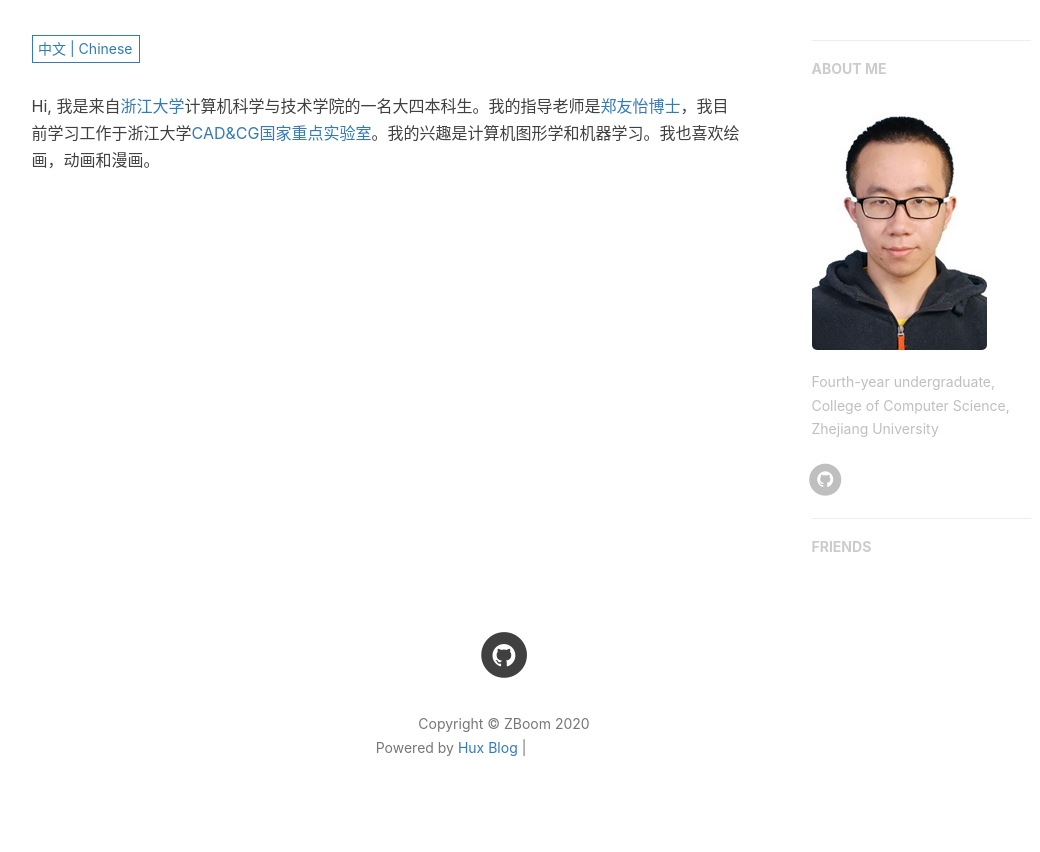
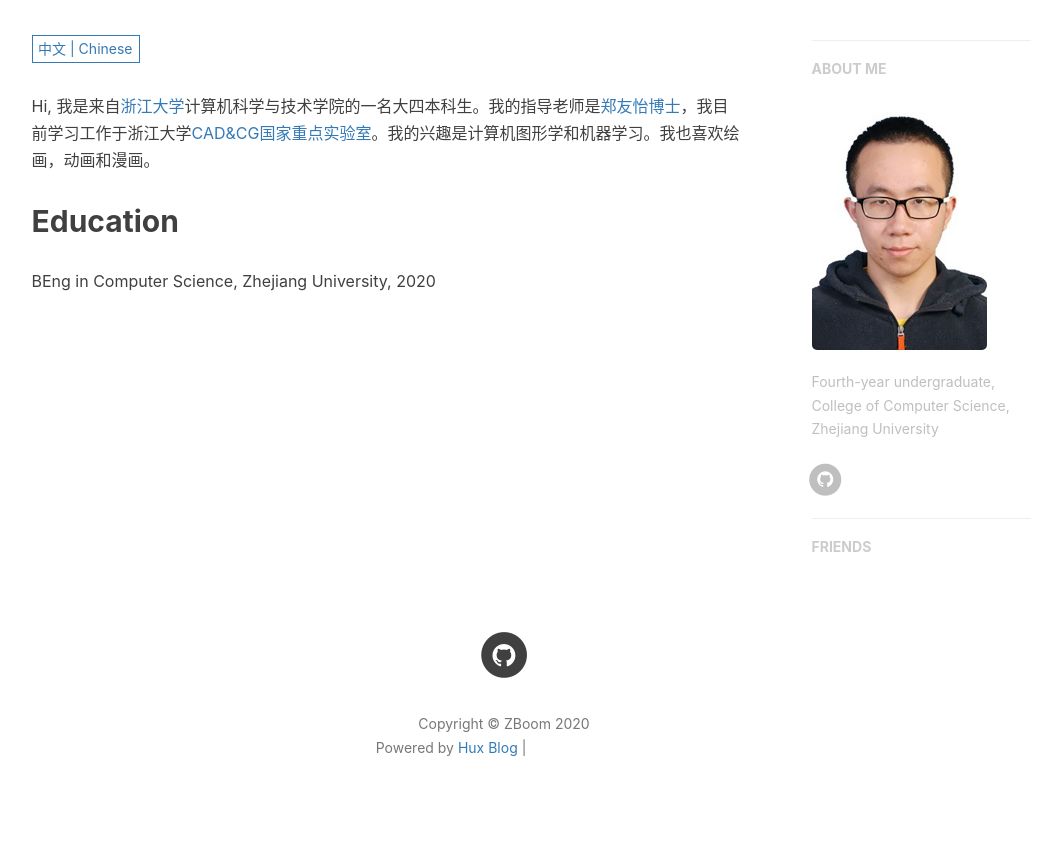
Before and after one commit to zjj1997zju/zjj1997zju.github.io, a Jekyll site: the page built from about.html, in a window 1280 px wide. Shown: the part 398-1250 px from the top of the page, without its empty margins (136-1176 px from the left). Built offline with Jekyll 4.4.1, drawn with Linux system fonts in a browser that asks for light colours; nearby versions of some CDN libraries; comment, search, counter and statistics services are not loaded; grey boxes are pictures that could not be loaded.

Commit message:
Update Education

```diff
--- a/about.html
+++ b/about.html
@@ -20,6 +20,12 @@ multilingual: true
     {{ about_en | markdownify }}
 </div>
 
+<div>
+    <h2>Education</h2>
+    <p>
+        BEng in Computer Science, Zhejiang University, 2020
+    </p>
+</div>
 
 {% if site.disqus_username %}
 <!-- disqus 评论框 start -->
```
Also changed, not shown: 2 other files.
